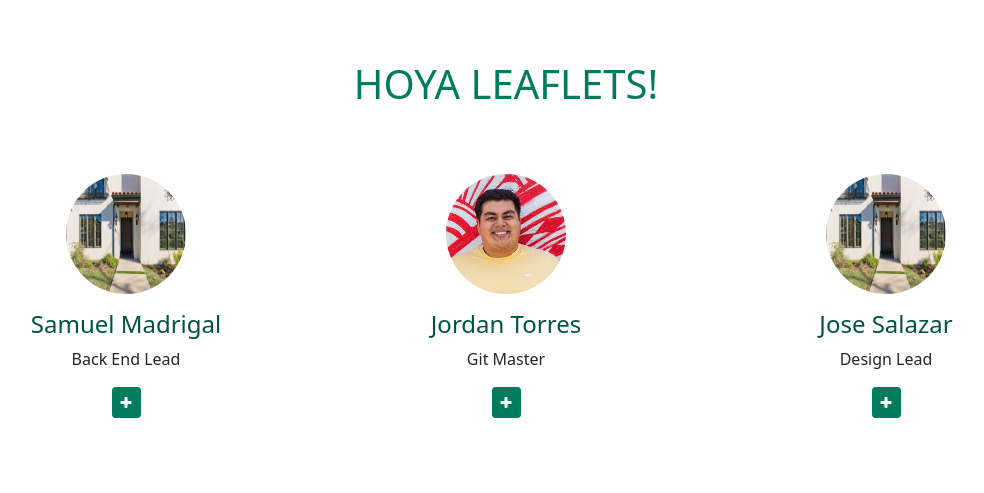
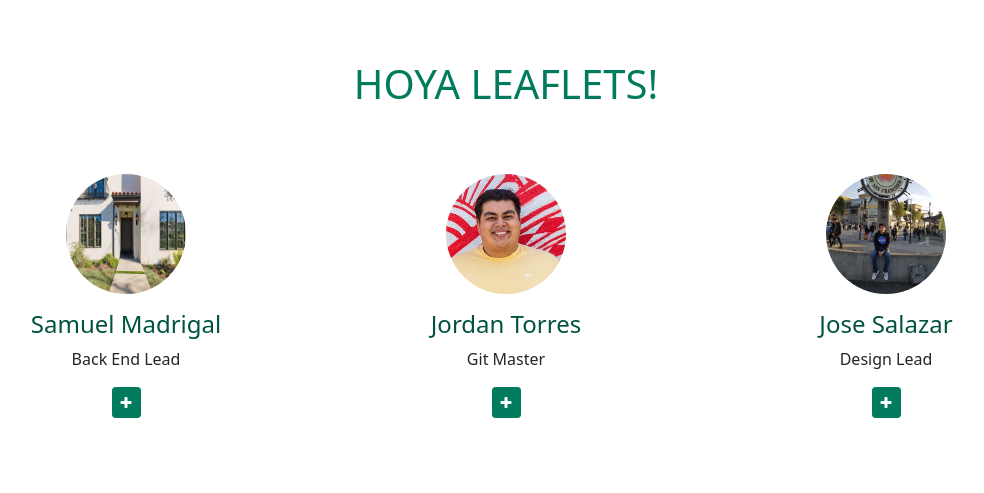
Before and after one commit to TheVille415/spd_housing, a Flask app: page /about in a window 1280 px wide. Shown: the part 800-1293 px from the top of the page, without its empty margins (134-1118 px from the left). Run offline with Flask 2, Linux system fonts and the light colour scheme; parts of the project's set-up code (start-up, migrations or seed data) failed here and were passed over; some libraries are stand-ins or nearby versions; some web fonts are replaced.

Commit message:
Jose's image

```diff
--- a/hoya/templates/about.html
+++ b/hoya/templates/about.html
@@ -79,7 +79,7 @@
                         <div class="frontside">
                             <div class="card">
                                 <div class="card-body text-center">
-                                    <p><img class=" img-fluid" src="../static/4.jpg" alt="card image"></p>
+                                    <p><img class=" img-fluid" src="../static/Jose.jpg" alt="card image"></p>
                                     <h4 class="card-title">Jose Salazar</h4>
                                     <p class="card-text">Design Lead</p>
                                     <a class="btn btn-primary btn-sm"><i class="fa fa-plus"></i></a>
@@ -90,7 +90,7 @@
                             <div class="card">
                                 <div class="card-body text-center mt-4">
                                     <h4 class="card-title">Hoya!</h4>
-                                    <p class="card-text">This is basic card with image on top, title, description and button.This is basic card with image on top, title, description and button.This is basic card with image on top, title, description and button.</p>
+                                    <p class="card-text">You? You don't have long to live...</p>
                                 </div>
                             </div>
                         </div>
```
Also changed, not shown: hoya/static/Jose.jpg (added).
